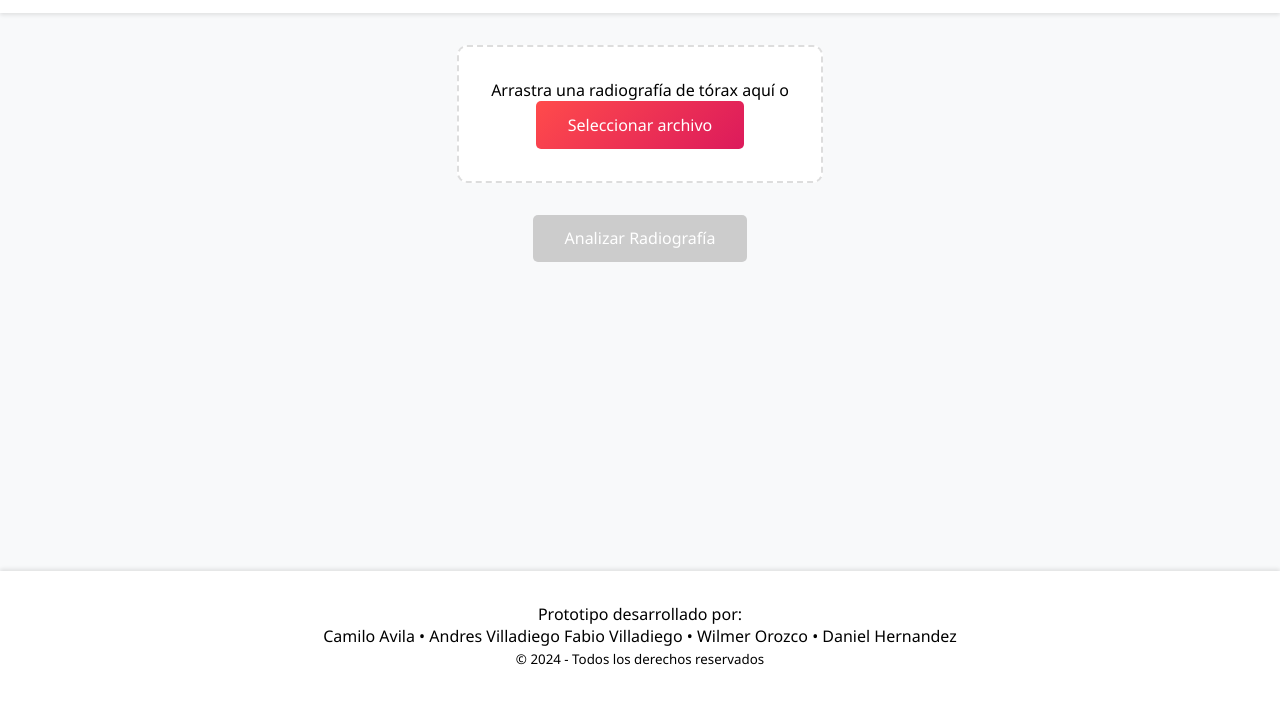
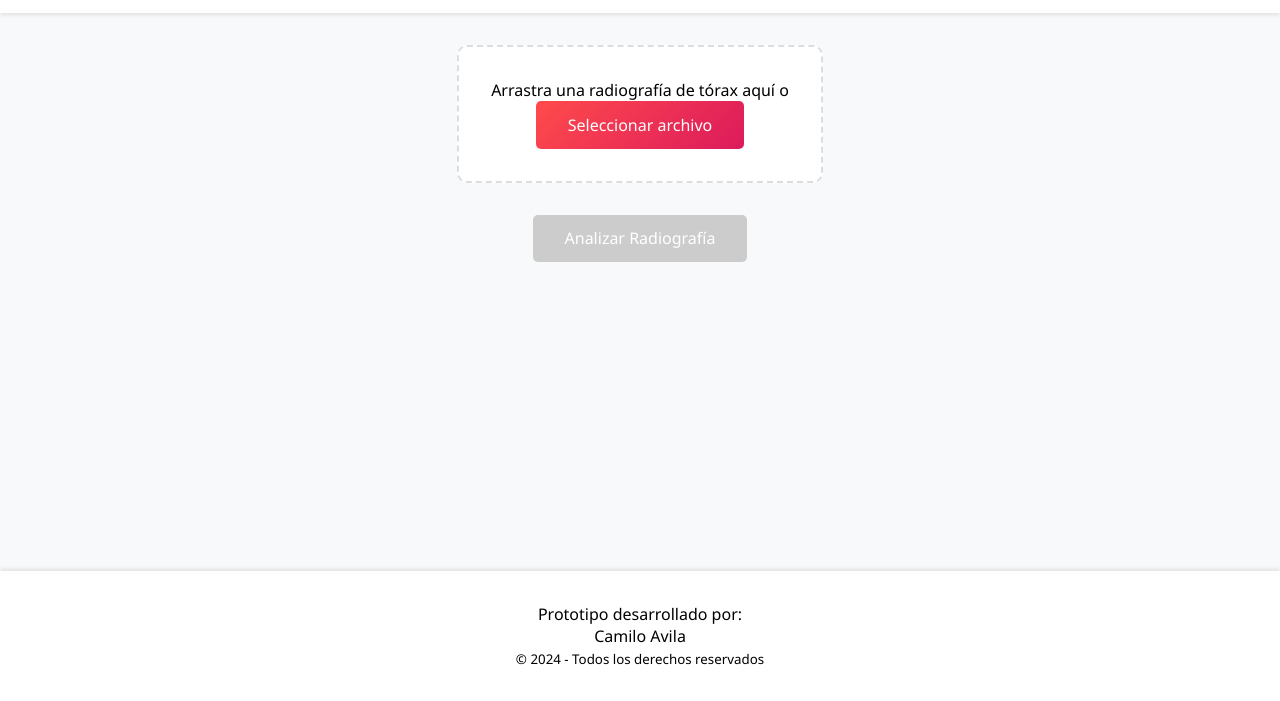
Before and after one commit to Cabiceab/MediAI-, a plain HTML site: page index.html in a window 1280 px wide. Shown: the part 99-800 px from the top of the page. Drawn offline with Linux system fonts and the light colour scheme; a script that the page names is missing.

Commit message:
Update index.html

```diff
--- a/index.html
+++ b/index.html
@@ -221,7 +221,7 @@
 
     <footer class="footer">
         <p>Prototipo desarrollado por:</p>
-        <p>Camilo Avila • Andres Villadiego Fabio Villadiego • Wilmer Orozco • Daniel Hernandez</p>
+        <p>Camilo Avila </p>
         <p><small>© 2024 - Todos los derechos reservados</small></p>
     </footer>
 
```
